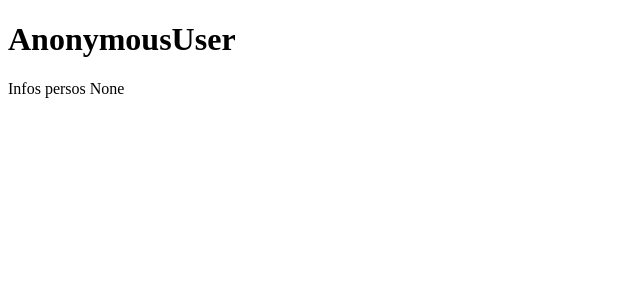
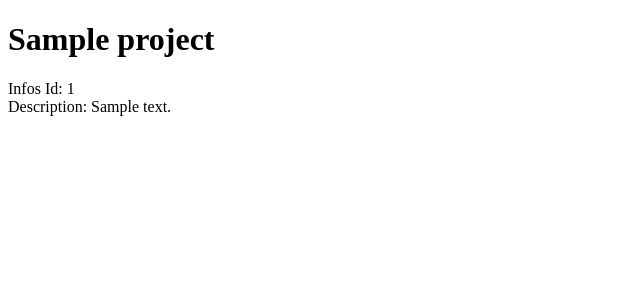
Before and after one commit to tgraveleau/GreenStarter, a Django app: page /project/1 in a window 1280 px wide. Shown: the part 106-406 px from the top of the page, without its empty margins (0-640 px from the left). Run offline with Django 3.2, Linux system fonts and the light colour scheme; tables that the repository leaves empty hold one stand-in row (values such as "Sample post"); some libraries are stand-ins or nearby versions.

Commit message:
Création de projet ok

```diff
--- a/makeOurPlanetGreatAgain/templates/base.html
+++ b/makeOurPlanetGreatAgain/templates/base.html
@@ -20,5 +20,16 @@
     {% block content %}
         <h1>base</h1>
     {% endblock %}
+
+    {% block js %}
+        <script>
+
+  document.addEventListener('DOMContentLoaded', function() {
+    var elems = document.querySelectorAll('select');
+    var instances = M.FormSelect.init(elems);
+  });
+
+        </script>
+    {% endblock %}
 </body>
 </html>
--- a/project/forms.py
+++ b/project/forms.py
@@ -5,7 +5,7 @@ from user.models import User
 class ProjetForm(forms.Form):
     titre = forms.CharField()
     description = forms.CharField()
-    createur = forms.ModelChoiceField(queryset=User.objects.all())
+    createur = forms.ModelChoiceField(User.objects.all())
 
     # Mise en forme du layout directement en python pour ne pas avoir à faire de html
     layout = Layout(Row('titre', 'createur'), 'description')
--- a/project/templates/project/view.html
+++ b/project/templates/project/view.html
@@ -1,13 +1,14 @@
 {% extends 'base.html' %}
 
 {% block content %}
-    <h1>{{ user }}</h1>
+    <h1>{{ project }}</h1>
     <div class="row">
         <div class="col m6 l4">
             <div class="card">
                 <div class="card-content">
-                    <span class="card-title">Infos persos</span>
-                    {{ user.id }}
+                    <span class="card-title">Infos</span>
+                    Id: {{ project.id }}<br>
+                    Description: {{ project.description }}
                 </div>
             </div>
         </div>
--- a/project/views.py
+++ b/project/views.py
@@ -12,12 +12,11 @@ def view(request, id):
     return render(request, "project/view.html", {'project': project})
 
 def add(request):
-    users = User.objects.all()
-    form = ProjetForm(request.POST or None, initial={'createur':users[0].id})
+    form = ProjetForm(request.POST or None)
     if request.method == 'POST':
         if form.is_valid():
             projet = Project(
-                title=form.cleaned_data['title'],
+                titre=form.cleaned_data['titre'],
                 description=form.cleaned_data['description'],
                 createur=form.cleaned_data['createur'],
             )
```
Also changed, not shown: 1 other file.
